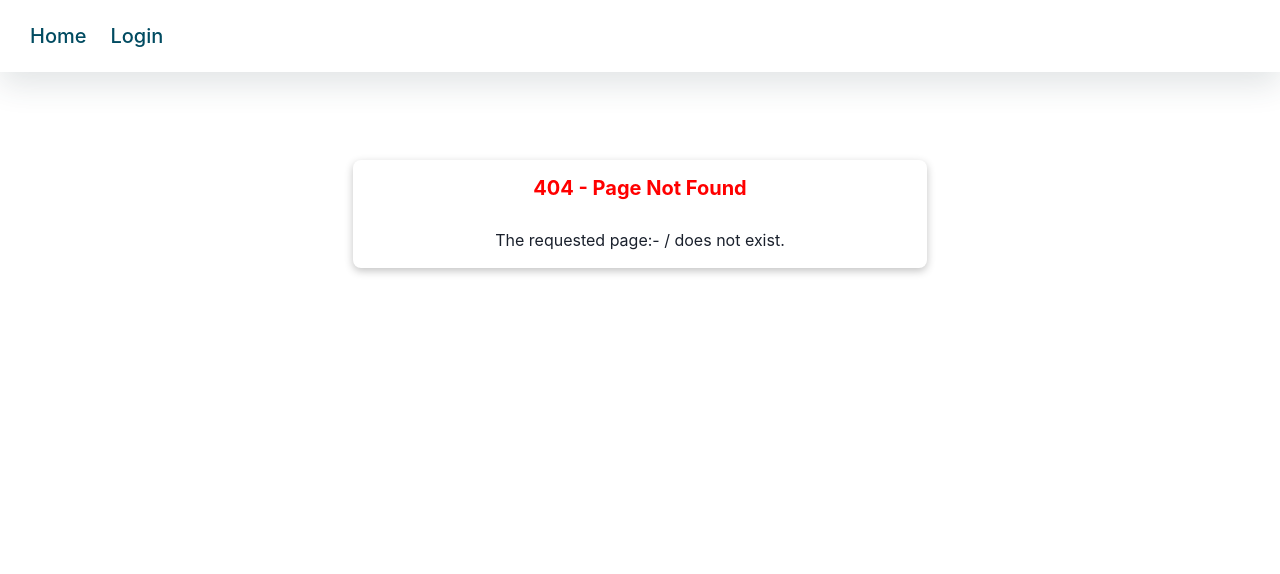
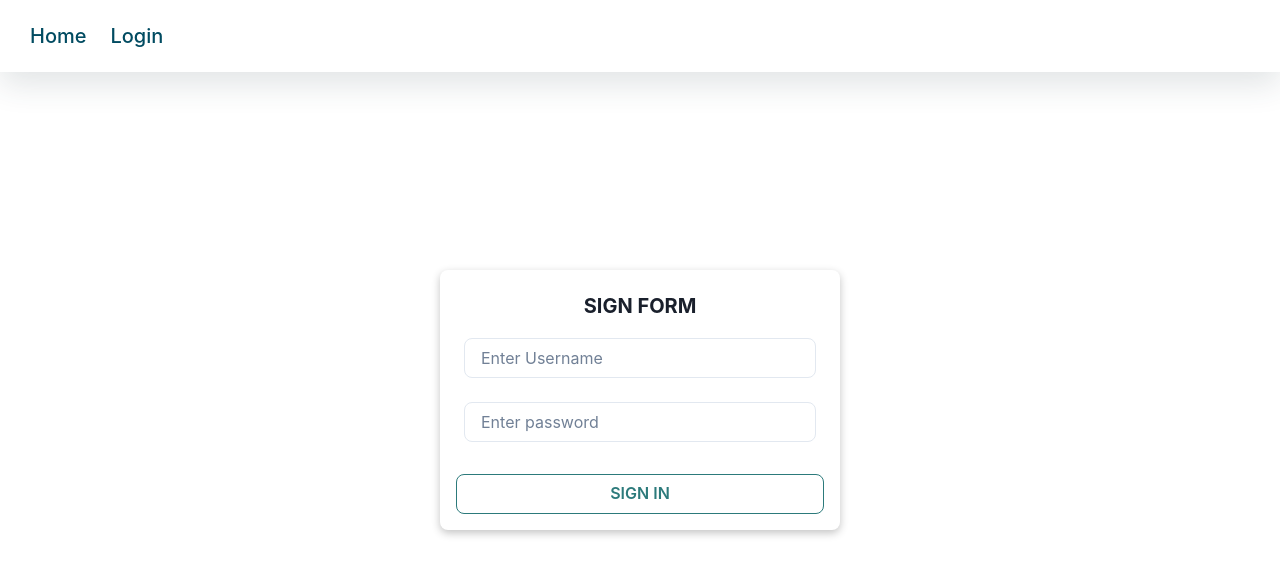
Before and after one commit to satan7549/Infinite_Scrolling, a React (Create React App) app: page / in a window 1280 px wide. Before the commit this address had no page. Shown: the top 574 px of the page. Built offline with nearby package versions, Linux system fonts and the light colour scheme.

Commit message:
Update AllRoutes.jsx

```diff
--- a/src/Routes/AllRoutes.jsx
+++ b/src/Routes/AllRoutes.jsx
@@ -1,14 +1,17 @@
-import React from "react";
+import React, { useContext } from "react";
 import { Routes, Route } from "react-router-dom";
 
 import Login from "../Pages/Login";
 import Home from "../Pages/Home";
 import PrivateRoute from "./PrivateRoute";
 import ErrorPage from "../Pages/ErrorPage";
+import { AuthContext } from "../Context/AuthContext";
 
 const AllRoutes = () => {
+  const { isAuthenticated } = useContext(AuthContext);
   return (
     <Routes>
+      <Route path="/" element={isAuthenticated ? <Home /> : <Login />} />
       <Route
         path="/home"
         element={
```
